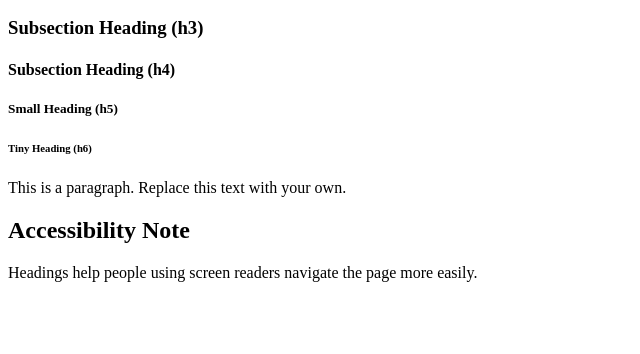
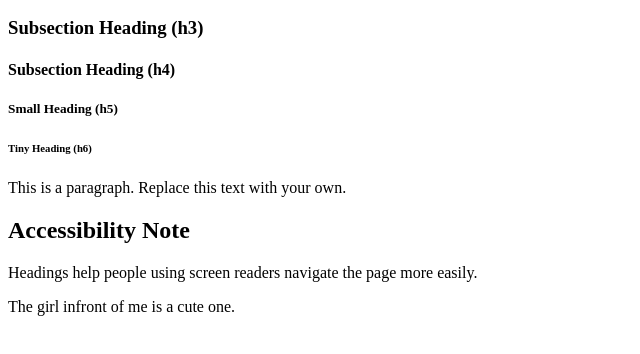
Before and after one commit to keophlyna/what-is-value, a plain HTML site: page index.html in a window 1280 px wide. Shown: the part 96-450 px from the top of the page, without its empty margins (0-640 px from the left). Drawn offline with Linux system fonts and the light colour scheme.

Commit message:
one paragraph added

```diff
--- a/index.html
+++ b/index.html
@@ -14,5 +14,6 @@
     <p>This is a paragraph. Replace this text with your own.</p>
     <h2>Accessibility Note</h2>
     <p>Headings help people using screen readers navigate the page more easily.</p>
+    <p>The girl infront of me is a cute one.</p>
 </body>
 </html>
```
